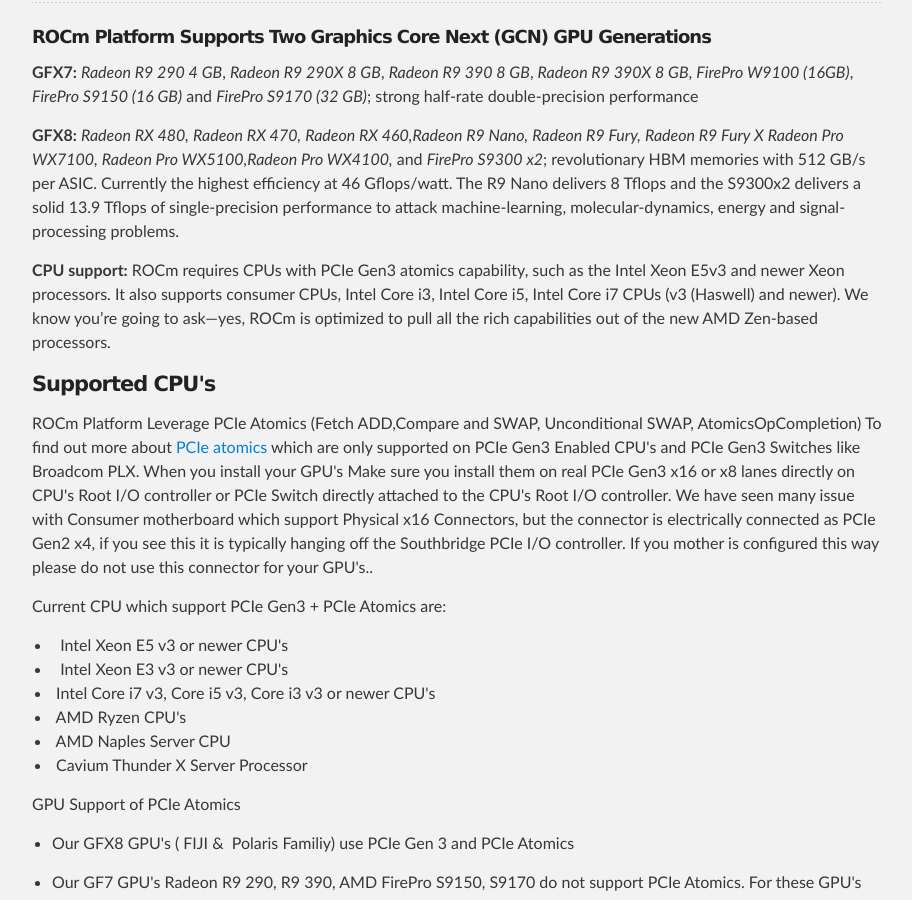
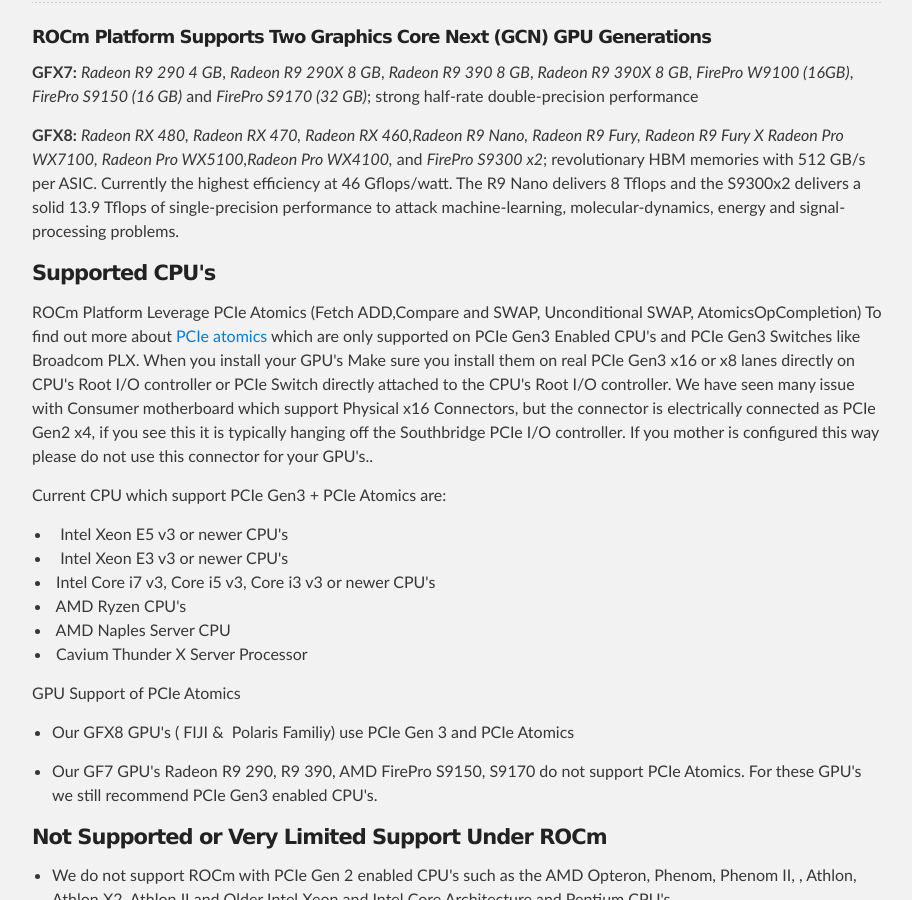
Before and after one commit to ROCm/ROCm.github.io, a Jekyll site: the page hardware.html, which Jekyll copies as it is, in a window 1280 px wide and 900 px high, scrolled down 398 px. Shown: the whole window, without its empty margins (183-1095 px from the left). Built offline with Jekyll 4.4.1, drawn with Linux system fonts in a browser that asks for light colours.

Commit message:
Update hardware.html

```diff
--- a/hardware.html
+++ b/hardware.html
@@ -58,8 +58,6 @@
 <p><strong>GFX7:</strong> <em>Radeon R9 290 4 GB</em>, <em>Radeon R9 290X 8 GB</em>, <em>Radeon R9 390 8 GB</em>, <em>Radeon R9 390X 8 GB</em>, <em>FirePro W9100 (16GB)</em>, <em>FirePro S9150 (16 GB)</em> and <em>FirePro S9170 (32 GB)</em>;  strong half-rate double-precision performance </p>
 
 <p><strong>GFX8:</strong> <em>Radeon RX 480,</em> <em>Radeon RX 470,</em> <em>Radeon RX 460,</em><em>Radeon R9 Nano,</em> <em>Radeon R9 Fury,</em> <em>Radeon R9 Fury X</em> <em>Radeon Pro WX7100,</em> <em>Radeon Pro WX5100,</em><em>Radeon Pro WX4100,</em> and <em>FirePro S9300 x2</em>; revolutionary HBM memories with 512 GB/s per ASIC. Currently the highest efficiency at 46 Gflops/watt. The R9 Nano delivers 8 Tflops and the S9300x2 delivers a solid 13.9 Tflops of single-precision performance to attack machine-learning, molecular-dynamics, energy and signal-processing problems. </p>
-
-<p><strong>CPU support:</strong> ROCm requires CPUs with PCIe Gen3 atomics capability, such as the Intel Xeon E5v3 and newer Xeon processors.  It also supports consumer CPUs, Intel Core i3, Intel Core i5, Intel Core i7 CPUs (v3 (Haswell) and newer). We know you’re going to ask&mdash;yes, ROCm is optimized to pull all the rich capabilities out of the new AMD Zen-based processors.</p>
 
 <h4>Supported CPU&#39;s</h4>
 <p>ROCm Platform Leverage PCIe Atomics (Fetch ADD,Compare and SWAP, Unconditional SWAP, AtomicsOpCompletion) To find out more about <a href='https://github.com/RadeonOpenCompute/RadeonOpenCompute.github.io/blob/master/ROCmPCIeFeatures.md'>PCIe atomics</a> which are only supported on PCIe Gen3 Enabled CPU&#39;s and PCIe Gen3 Switches like Broadcom PLX. When you install your GPU&#39;s Make sure you install them on real PCIe Gen3 x16 or x8 lanes directly on CPU&#39;s Root I/O controller or PCIe Switch directly attached to the CPU&#39;s Root I/O controller. We have seen many issue with Consumer motherboard which support Physical x16 Connectors, but the connector is electrically connected as PCIe Gen2 x4, if you see this it is typically hanging off the Southbridge PCIe I/O controller. If you mother is configured this way please do not use this connector for your GPU&#39;s..</p>
```
